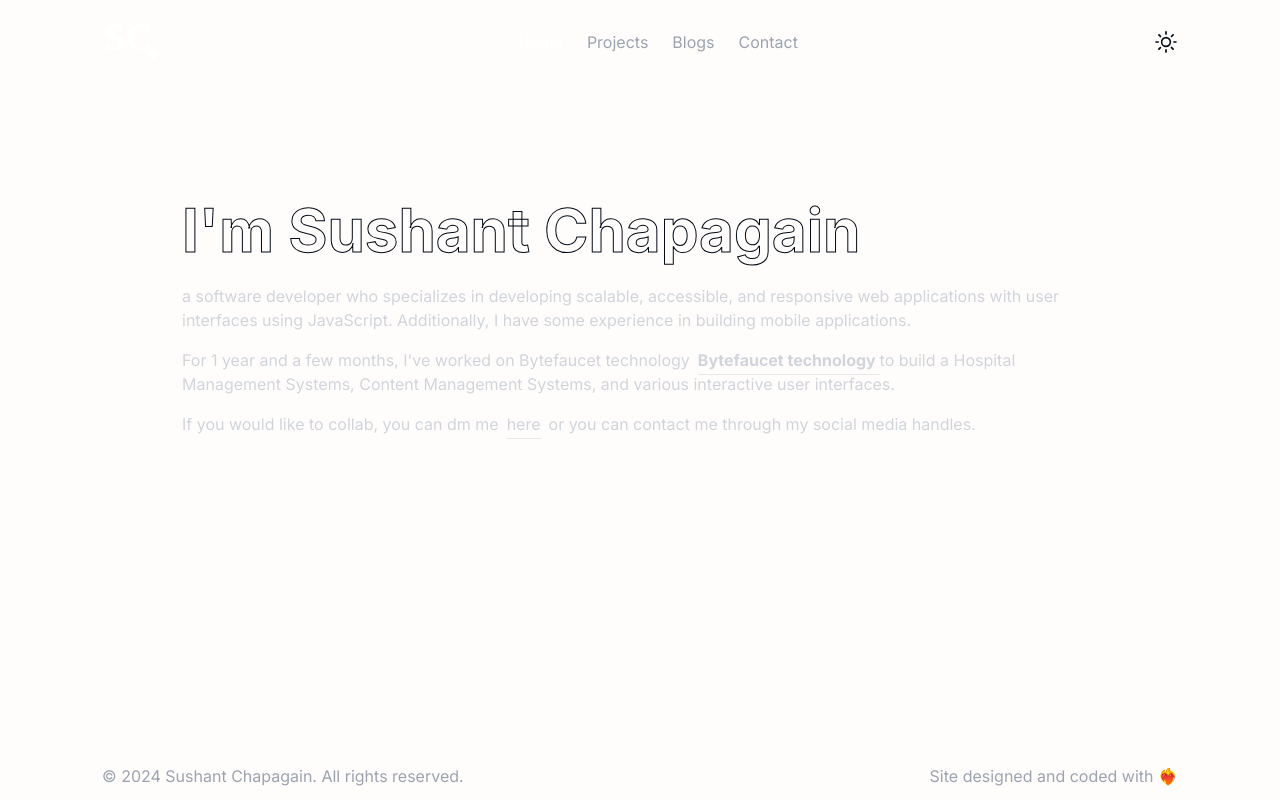
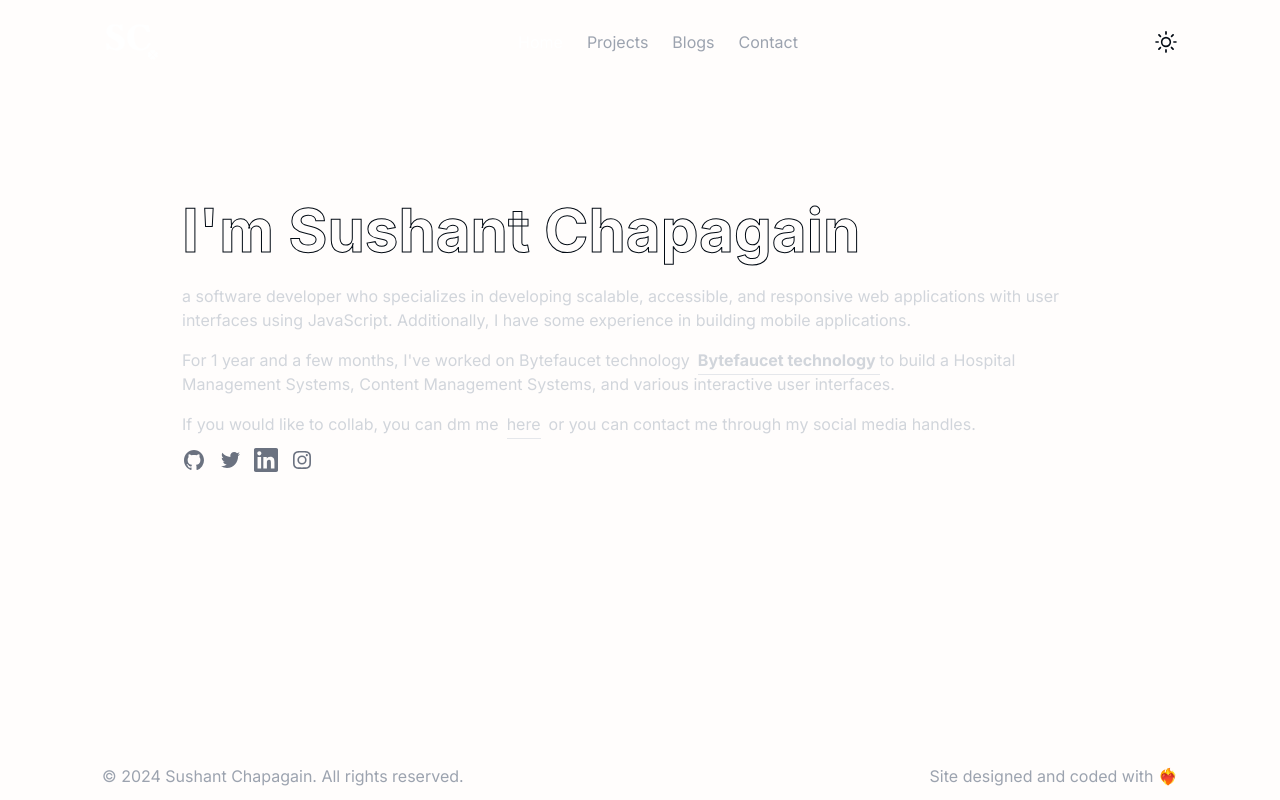
Before and after one commit to sushantchapagain1/sushantchapagain-portfolio, a Next.js app: page / in a window 1280 px wide. Built offline with nearby package versions, Linux system fonts and the light colour scheme.

Commit message:
removed unneeded icons replaced with props

```diff
--- a/components/Footer.tsx
+++ b/components/Footer.tsx
@@ -4,7 +4,7 @@ const currentYear = new Date().getFullYear();
 
 function Footer() {
   return (
-    <footer className="flex flex-col justify-between  gap-3 text-center text-gray-400 md:flex-row">
+    <footer className="flex flex-col justify-between gap-3 text-center text-gray-400 md:flex-row">
       <span>&copy; {currentYear} Sushant Chapagain. All rights reserved.</span>
       <span>Site designed and coded with ❤️‍🔥</span>
     </footer>
--- a/components/Main.tsx
+++ b/components/Main.tsx
@@ -1,14 +1,16 @@
+import { socialLinks } from '@/data/links';
 import Link from 'next/link';
+import SocailIcon from './SocailIcon';
 
 function Main() {
   return (
     <main className="p-10 md:p-20">
-      <h1 className=" stroke-name mt-3 w-full text-3xl font-bold text-transparent md:mt-12 md:text-6xl">
+      <h1 className="stroke-name mt-3 w-full text-3xl font-bold text-transparent md:mt-12 md:text-6xl">
         I&apos;m Sushant Chapagain
       </h1>
 
-      <div className=" text-gray-300">
-        <p className="mt-6 ">
+      <div className="text-gray-300">
+        <p className="mt-6">
           a software developer who specializes in developing scalable,
           accessible, and responsive web applications with user interfaces using
           JavaScript. Additionally, I have some experience in building mobile
@@ -33,7 +35,11 @@ function Main() {
             here
           </Link>
           or you can contact me through my social media handles.
-          <div className="mt-3 flex gap-3"></div>
+          <div className="mt-3 flex gap-3">
+            {socialLinks.map((socialLink) => (
+              <SocailIcon key={socialLink.href} {...socialLink} />
+            ))}
+          </div>
         </div>
       </div>
     </main>
--- a/components/Navbar/Logo.tsx
+++ b/components/Navbar/Logo.tsx
@@ -1,18 +1,11 @@
 import Link from 'next/link';
 import React from 'react';
-import { LogoDarkIcon, LogoLightIcon } from '../icons';
-
-//later fix with context
-const isDarkMode = true;
+import { LogoIcon } from '../icons';
 
 function Logo() {
   return (
-    <Link href="/" className="">
-      {isDarkMode ? (
-        <LogoDarkIcon height={60} width={60} />
-      ) : (
-        <LogoLightIcon height={60} width={60} />
-      )}
+    <Link href="/">
+      <LogoIcon height={60} width={60} color="white" />
     </Link>
   );
 }
--- a/components/Navbar/Navbar.tsx
+++ b/components/Navbar/Navbar.tsx
@@ -5,7 +5,7 @@ import ThemeToggle from './ThemeToggle';
 
 function Navbar() {
   return (
-    <header className=" flex items-center justify-between">
+    <header className="flex items-center justify-between">
       <Logo />
       <Navlinks />
       <Hamburger />
--- a/components/Navbar/ThemeToggle.tsx
+++ b/components/Navbar/ThemeToggle.tsx
@@ -3,9 +3,9 @@ import { SunIcon } from '../icons';
 
 function ThemeToggle() {
   return (
-    <div className="hidden md:block">
+    <button className="hidden md:block">
       <SunIcon height={24} width={24} className="cursor-pointer" />
-    </div>
+    </button>
   );
 }
 
--- /dev/null
+++ b/components/SocailIcon.tsx
@@ -0,0 +1,17 @@
+import Link from 'next/link';
+
+function SocailIcon({
+  href,
+  icon: Icon,
+}: {
+  href: string;
+  icon: React.ElementType;
+}) {
+  return (
+    <Link href={href} target="_blank">
+      <Icon className="h-6 w-6 flex-none fill-gray-500 transition hover:fill-gray-200 " />
+    </Link>
+  );
+}
+
+export default SocailIcon;
--- a/components/icons/index.tsx
+++ b/components/icons/index.tsx
@@ -1,42 +1,19 @@
 import React from 'react';
 
-export function LogoLightIcon(props: React.SVGProps<SVGSVGElement>) {
+export function LogoIcon(props: React.SVGProps<SVGSVGElement>) {
   return (
     <svg
       xmlns="http://www.w3.org/2000/svg"
       viewBox="0 0 3469.586 2530.414"
       {...props}
     >
-      <g fill="#000" transform="translate(234.793 234.793) scale(23.47928)">
+      <g
+        fill={props.color}
+        transform="translate(234.793 234.793) scale(23.47928)"
+      >
         <g>
           <path
             xmlns="http://www.w3.org/2000/svg"
-            fillRule="evenodd"
-            d="M49.998 45.966l20.544-20.542c4.665-4.666 4.665-12.255 0-16.92A11.89 11.89 0 0062.081 5c-3.195 0-6.2 1.245-8.46 3.504L50 12.128l-3.624-3.624A11.891 11.891 0 0037.915 5c-3.196 0-6.2 1.245-8.46 3.504-4.666 4.665-4.666 12.254 0 16.92l20.543 20.542zm0 8.069L29.455 74.577c-4.666 4.664-4.666 12.255 0 16.919A11.889 11.889 0 0037.915 95c3.194 0 6.2-1.245 8.46-3.504l3.624-3.623 3.622 3.623A11.889 11.889 0 0062.081 95a11.89 11.89 0 008.461-3.504c4.665-4.664 4.665-12.255 0-16.92L49.998 54.036zM87.874 50l3.622-3.624A11.884 11.884 0 0095 37.917c0-3.195-1.244-6.199-3.503-8.46a11.89 11.89 0 00-8.461-3.503c-3.195 0-6.2 1.245-8.46 3.504L54.032 50l20.544 20.543a11.888 11.888 0 008.46 3.503c3.196 0 6.2-1.244 8.46-3.503A11.888 11.888 0 0095 62.082c0-3.195-1.244-6.199-3.503-8.46l-3.623-3.621zM25.42 29.458a11.889 11.889 0 00-8.46-3.504 11.892 11.892 0 00-8.462 3.504c-4.664 4.664-4.664 12.255 0 16.92L12.123 50l-3.625 3.623c-4.664 4.664-4.664 12.254 0 16.92a11.89 11.89 0 008.462 3.502c3.195 0 6.2-1.244 8.46-3.503L45.964 50 25.42 29.458z"
-            transform="translate(101.639 61.639) scale(.27222)"
-          ></path>
-        </g>
-        <path
-          d="M13.44 35c0-1.72-1-3.2-4.96-5.2-3.6-1.8-7.12-3.72-7.12-8.4 0-4.32 3.72-6.88 7.84-6.88 2.92 0 4.24 1 5.24 1 .48 0 .88-.24.96-.68h1.88l.36 6-1.2-.04c-.72-.04-1.12-.2-1.48-1-1.16-2.4-2.8-3.36-4.48-3.36-2.12 0-3.28 1.4-3.28 3 0 2.16 1.64 3.36 4.48 4.68 2.92 1.36 7.96 3.36 7.96 8.76 0 5.56-5.04 7.72-8.36 7.72-3.76 0-5.2-1.6-6.52-1.6-1.04 0-1.28.56-1.36 1.04H1.44L1 33.68h1.48c.8 0 1.2.16 1.4.84.76 2.64 3.6 4 6.04 4 2.04 0 3.52-1.36 3.52-3.52zm29.6-1.8h2.32c-1 3.68-4 7.44-10.4 7.44-7.8 0-13.04-4.96-13.04-13.12 0-7.52 5.48-13 12.32-13 3.4 0 4.64 1 6.84 1 .52 0 .96 0 2.24-.32.12 2.36.68 4.72 1.72 7.04h-3.48c-1.64-3.36-4-5.72-7.24-5.72-3.72 0-5.48 3.6-5.48 9.88 0 6.56 2.28 12.16 7.32 12.16 2.52 0 5.4-1.2 6.88-5.36z"
-          transform="translate(-2.48 -36.005) scale(2.47971)"
-        ></path>
-      </g>
-    </svg>
-  );
-}
-
-export function LogoDarkIcon(props: React.SVGProps<SVGSVGElement>) {
-  return (
-    <svg
-      xmlns="http://www.w3.org/2000/svg"
-      viewBox="0 0 3469.586 2530.414"
-      {...props}
-    >
-      <g fill="#fff" transform="translate(234.793 234.793) scale(23.47928)">
-        <g>
-          <path
-            xmlns="http://www.w3.org/2000/svg"
-            fill="#fff"
             fillRule="evenodd"
             d="M49.998 45.966l20.544-20.542c4.665-4.666 4.665-12.255 0-16.92A11.89 11.89 0 0062.081 5c-3.195 0-6.2 1.245-8.46 3.504L50 12.128l-3.624-3.624A11.891 11.891 0 0037.915 5c-3.196 0-6.2 1.245-8.46 3.504-4.666 4.665-4.666 12.254 0 16.92l20.543 20.542zm0 8.069L29.455 74.577c-4.666 4.664-4.666 12.255 0 16.919A11.889 11.889 0 0037.915 95c3.194 0 6.2-1.245 8.46-3.504l3.624-3.623 3.622 3.623A11.889 11.889 0 0062.081 95a11.89 11.89 0 008.461-3.504c4.665-4.664 4.665-12.255 0-16.92L49.998 54.036zM87.874 50l3.622-3.624A11.884 11.884 0 0095 37.917c0-3.195-1.244-6.199-3.503-8.46a11.89 11.89 0 00-8.461-3.503c-3.195 0-6.2 1.245-8.46 3.504L54.032 50l20.544 20.543a11.888 11.888 0 008.46 3.503c3.196 0 6.2-1.244 8.46-3.503A11.888 11.888 0 0095 62.082c0-3.195-1.244-6.199-3.503-8.46l-3.623-3.621zM25.42 29.458a11.889 11.889 0 00-8.46-3.504 11.892 11.892 0 00-8.462 3.504c-4.664 4.664-4.664 12.255 0 16.92L12.123 50l-3.625 3.623c-4.664 4.664-4.664 12.254 0 16.92a11.89 11.89 0 008.462 3.502c3.195 0 6.2-1.244 8.46-3.503L45.964 50 25.42 29.458z"
             transform="translate(101.639 61.639) scale(.27222)"
@@ -82,6 +59,18 @@ export function TwitterIcon(props: React.SVGProps<SVGSVGElement>) {
   );
 }
 
+export function GitHubIcon(props: React.SVGProps<SVGSVGElement>) {
+  return (
+    <svg viewBox="0 0 24 24" aria-hidden="true" {...props}>
+      <path
+        fillRule="evenodd"
+        clipRule="evenodd"
+        d="M12 2C6.475 2 2 6.588 2 12.253c0 4.537 2.862 8.369 6.838 9.727.5.09.687-.218.687-.487 0-.243-.013-1.05-.013-1.91C7 20.059 6.35 18.957 6.15 18.38c-.113-.295-.6-1.205-1.025-1.448-.35-.192-.85-.667-.013-.68.788-.012 1.35.744 1.538 1.051.9 1.551 2.338 1.116 2.912.846.088-.666.35-1.115.638-1.371-2.225-.256-4.55-1.14-4.55-5.062 0-1.115.387-2.038 1.025-2.756-.1-.256-.45-1.307.1-2.717 0 0 .837-.269 2.75 1.051.8-.23 1.65-.346 2.5-.346.85 0 1.7.115 2.5.346 1.912-1.333 2.75-1.05 2.75-1.05.55 1.409.2 2.46.1 2.716.637.718 1.025 1.628 1.025 2.756 0 3.934-2.337 4.806-4.562 5.062.362.32.675.936.675 1.897 0 1.371-.013 2.473-.013 2.82 0 .268.188.589.688.486a10.039 10.039 0 0 0 4.932-3.74A10.447 10.447 0 0 0 22 12.253C22 6.588 17.525 2 12 2Z"
+      />
+    </svg>
+  );
+}
+
 export function SunIcon(props: React.SVGProps<SVGSVGElement>) {
   return (
     <svg
--- a/data/links.ts
+++ b/data/links.ts
@@ -1,4 +1,9 @@
-import { LinkedInIcon, TwitterIcon } from '@/components/icons';
+import {
+  GitHubIcon,
+  InstagramIcon,
+  LinkedInIcon,
+  TwitterIcon,
+} from '@/components/icons';
 
 export const navlinks = [
   {
@@ -22,10 +27,18 @@ export const navlinks = [
 export const socialLinks = [
   {
     href: 'https://github.com/sushantchapagain1',
-    icon: LinkedInIcon,
+    icon: GitHubIcon,
   },
   {
     href: 'https://twitter.com/TraflGarDLaw77',
     icon: TwitterIcon,
   },
+  {
+    href: 'https://www.linkedin.com/in/sushant-chapagain-8843a5235/',
+    icon: LinkedInIcon,
+  },
+  {
+    href: 'https://www.instagram.com/sushantchapagain8/',
+    icon: InstagramIcon,
+  },
 ];
```
